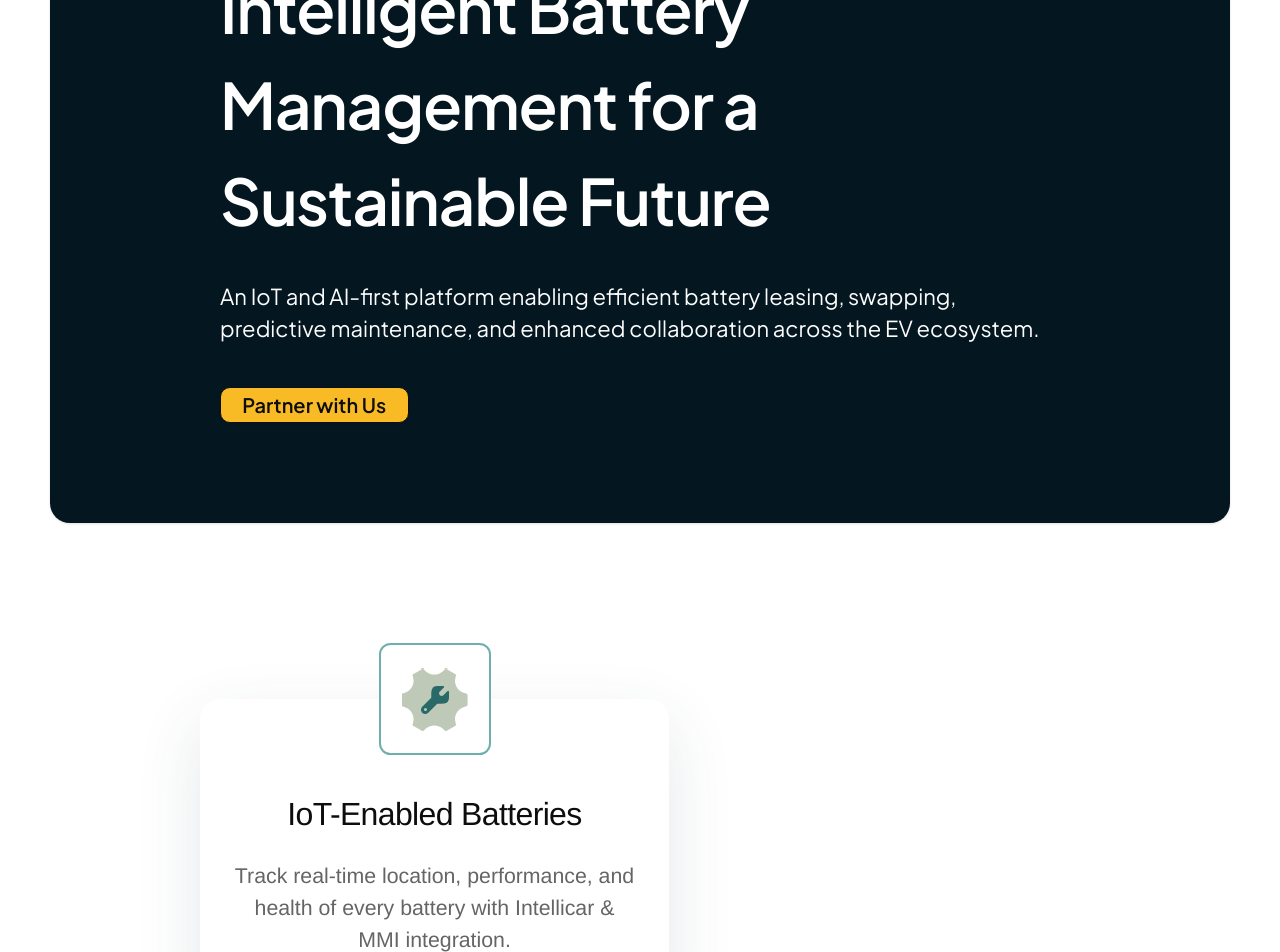
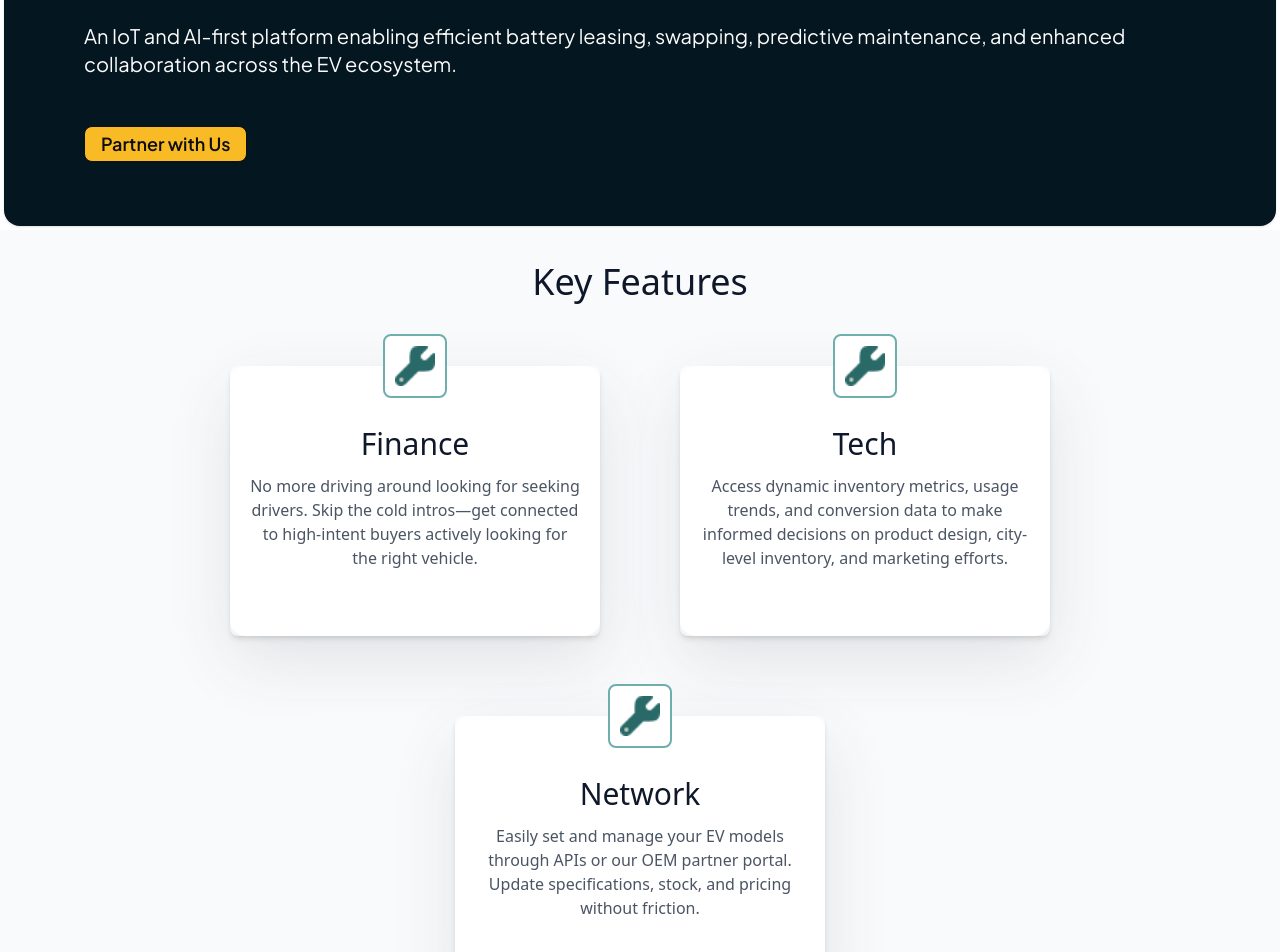
Before and after one commit to Shivam-Garg1042/Chargeup-website-2.0, a React (Vite) app: page /solutions in a window 1280 px wide. Shown: the part 280-1232 px from the top of the page. Built offline with nearby package versions, Linux system fonts and the light colour scheme.

Commit message:
first commit

```diff
--- a/src/screens/ChargetechPage/sections/KeyFeatures/KeyFeatures.tsx
+++ b/src/screens/ChargetechPage/sections/KeyFeatures/KeyFeatures.tsx
@@ -1,82 +1,70 @@
-
 import { Card, CardContent } from "../../../../components/ui/card";
 
-export default function KeyFeatures(){
-  // Define the feature cards data for easy mapping
-  const featureCards = [
+export default function CoreBenefitPlan() {
+  // Define the benefit cards data for easy mapping
+  const benefitCards = [
     {
       id: 1,
-      title: "IoT-Enabled Batteries",
+      title: "Finance",
       description:
-        "Track real-time location, performance, and health of every battery with Intellicar & MMI integration.",
+        "No more driving around looking for seeking drivers. Skip the cold intros—get connected to high-intent buyers actively looking for the right vehicle.",
       iconSrc: "/group-76.png",
-      iconPosition: "left-[179px]",
     },
     {
       id: 2,
-      title: "Predictive Intelligence",
+      title: "Tech",
       description:
-        "Forecast battery lifespan, assess credit risk, and predict payment behavior using ML models.",
+        "Access dynamic inventory metrics, usage trends, and conversion data to make informed decisions on product design, city-level inventory, and marketing efforts.",
       iconSrc: "/group-76-1.png",
-      iconPosition: "left-[178px]",
     },
     {
       id: 3,
-      title: "Data-Driven Insights",
+      title: "Network",
       description:
-        "Tap into a GCP-hosted data lake with advanced analytics to guide decisions across the EV ecosystem.",
+        "Easily set and manage your EV models through APIs or our OEM partner portal. Update specifications, stock, and pricing without friction.",
       iconSrc: "/group-76-2.png",
-      iconPosition: "left-[166px]",
-      cardHeight: "h-[363px]",
-      cardTop: "top-[69px]",
     },
   ];
 
   return (
-    <section className="flex flex-col w-full items-center justify-center relative">
-      <div className="flex flex-col items-center justify-center gap-[66.67px] pt-[70px] pb-[133.33px] px-6 md:px-[200px] relative w-full">
-        <div className="flex flex-wrap justify-center md:justify-between gap-[84px] relative w-full max-w-[1610px]">
-          {featureCards.map((card) => (
+    <section className="flex flex-col w-full items-center justify-center py-8 px-4 bg-gray-50">
+      {/* Section Title */}
+      <h2 className="text-3xl md:text-4xl font-medium text-center mb-16">
+        Key Features
+      </h2>
+
+      {/* Cards Container */}
+      <div className="flex flex-wrap justify-center gap-16 md:gap-20 w-full max-w-7xl ">
+        {benefitCards.map((card) => (
           <div
             key={card.id}
-              className="relative w-full md:w-[469px] h-[432px]"
+            className="w-full sm:w-[370px] sm:h-[270px] relative bg-white rounded-lg shadow-md"
           >
-              <div className="relative h-[432px]">
-                <Card
-                  className={`flex flex-col w-full md:w-[469px] ${card.cardHeight || "h-[300px]"} items-center gap-[53.33px] pt-[93px] pb-8 px-8 absolute ${card.cardTop || "top-14"} left-0 bg-white rounded-[20px] shadow-[0px_24px_66px_#3440541f] border-none`}
-                >
-                  <CardContent className="flex flex-col items-center gap-[54px] p-0 w-full">
-                    <div className="flex flex-col items-start gap-[21.33px] w-full">
-                      <div className="inline-flex items-end w-full justify-center">
-                        <h3 className="w-full md:w-[405px] mt-[-1.33px] font-['Raleway',Helvetica] font-medium text-text-colors950 text-[32px] text-center tracking-[-0.64px] leading-normal">
-                          {card.title}
-                        </h3>
-                      </div>
-                      <p className="w-full font-['Raleway',Helvetica] font-normal text-[#656565] text-[21.3px] text-center tracking-[0] leading-8">
-                        {card.description}
-                      </p>
-                    </div>
-                  </CardContent>
-                </Card>
-
-                <div
-                  className={`absolute w-28 h-28 top-0 ${card.iconPosition} bg-white rounded-[11.4px] border-2 border-solid border-[#6eaead]`}
-                >
-                  <div className="relative w-[66px] h-[63px] top-[23px] left-[21px]">
-                    <div className="relative h-[63px] bg-[url(/vector.svg)] bg-[100%_100%]">
+            {/* Icon Box */}
+            <div className="absolute top-0 left-1/2 transform -translate-x-1/2 -translate-y-1/2">
+              <div className="w-16 h-16 flex items-center justify-center bg-white border-2 border-solid border-[#6eaead] rounded-lg">
                 <img
-                        className="absolute w-7 h-7 top-[18px] left-[19px]"
-                        alt="Feature icon"
+                  className="w-10 h-10"
+                  alt={`${card.title} icon`}
                   src={card.iconSrc}
                 />
               </div>
             </div>
-                </div>
-              </div>
+
+            {/* Card Content */}
+            <Card className="border-none pt-10 pb-6 h-full shadow-[1px_24px_66px_#3440541f] w-full md:w-[370px] md:rounded-2xl">
+              <CardContent className="flex flex-col items-center p-5">
+                <h3 className="text-3xl font-medium text-center mb-3">
+                  {card.title}
+                </h3>
+                <p className="text-gray-600 text-base text-center">
+                  {card.description}
+                </p>
+              </CardContent>
+            </Card>
           </div>
         ))}
       </div>
-      </div>
     </section>
   );
-};
+}
--- a/src/screens/ChargetechPage/sections/SolutionHome/SolutionHome.tsx
+++ b/src/screens/ChargetechPage/sections/SolutionHome/SolutionHome.tsx
@@ -4,22 +4,22 @@ import { Card, CardContent } from "../../../../components/ui/card";
 
 export const SolutionHome = (): JSX.Element => {
   return (
-    <section className="flex flex-col items-start justify-center p-[50px]">
-      <Card className="w-full bg-[#041620] rounded-[20px] border-none">
-        <CardContent className="flex items-center gap-[156px] py-[100px] px-[170px]">
-          <div className="flex flex-col items-start gap-[42.67px]">
-            <div className="flex flex-col items-start gap-8">
-              <h1 className="text-[64px] font-semibold text-white tracking-[-1.28px] font-['Plus_Jakarta_Sans',Helvetica] max-w-[1062px]">
+    <section className="flex flex-col items-start justify-center p-2 sm:p-6  lg:p-1">
+      <Card className="w-full bg-[#041620] rounded-lg md:rounded-xl lg:rounded-2xl border-none">
+        <CardContent className="flex flex-col items-start p-10 sm:p-8 md:p-12 lg:py-16 lg:px-20">
+          <div className="flex flex-col items-start gap-6 md:gap-8 w-full">
+            <div className="flex flex-col items-start gap-4 md:gap-6">
+              <h1 className="text-3xl  md:text-4xl lg:text-5xl xl:text-6xl font-semibold text-white tracking-tight font-['Plus_Jakarta_Sans',Helvetica]">
                 Intelligent Battery Management for a Sustainable Future
               </h1>
-              <p className="text-[22px] font-normal text-[#fcfcfc] leading-8 font-['Plus_Jakarta_Sans',Helvetica] max-w-[839px]">
+              <p className="text-sm sm:text-base md:text-lg lg:text-xl font-normal text-[#fcfcfc] leading-relaxed font-['Plus_Jakarta_Sans',Helvetica]">
                 An IoT and AI-first platform enabling efficient battery leasing,
                 swapping, predictive maintenance, and enhanced collaboration
                 across the EV ecosystem.
               </p>
             </div>
-            <div className="flex items-start gap-4">
-              <Button className="bg-[#f8bb25] text-[#0e0e0e] border-[1.33px] border-solid border-[#0e0e0e] rounded-[10px] px-[21.33px] py-[13.33px] text-xl font-semibold font-['Plus_Jakarta_Sans',Helvetica] shadow-[0px_1.33px_2.67px_#1018280d] hover:bg-[#f8bb25]/90">
+            <div className="flex items-start pt-2 md:pt-4">
+              <Button className="bg-[#f8bb25] text-[#0e0e0e] border border-[#0e0e0e] rounded-md md:rounded-lg px-4 py-2 text-base md:text-base lg:text-lg font-semibold font-['Plus_Jakarta_Sans',Helvetica] shadow-sm hover:bg-[#f8bb25]/90">
                 Partner with Us
               </Button>
             </div>
```
Lines whose indentation alone changed are shown as unchanged.
